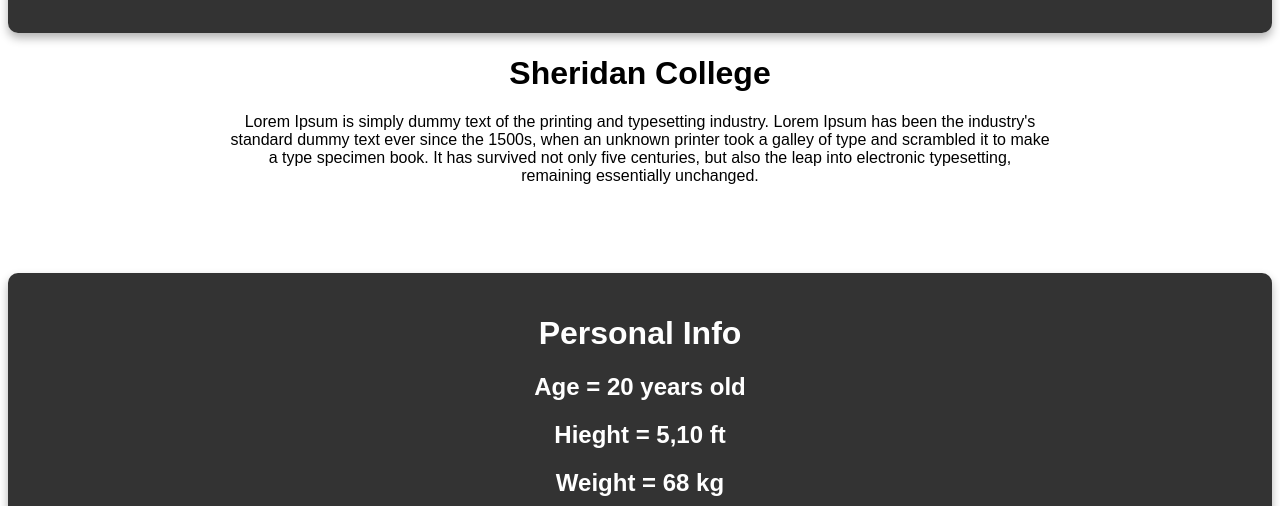
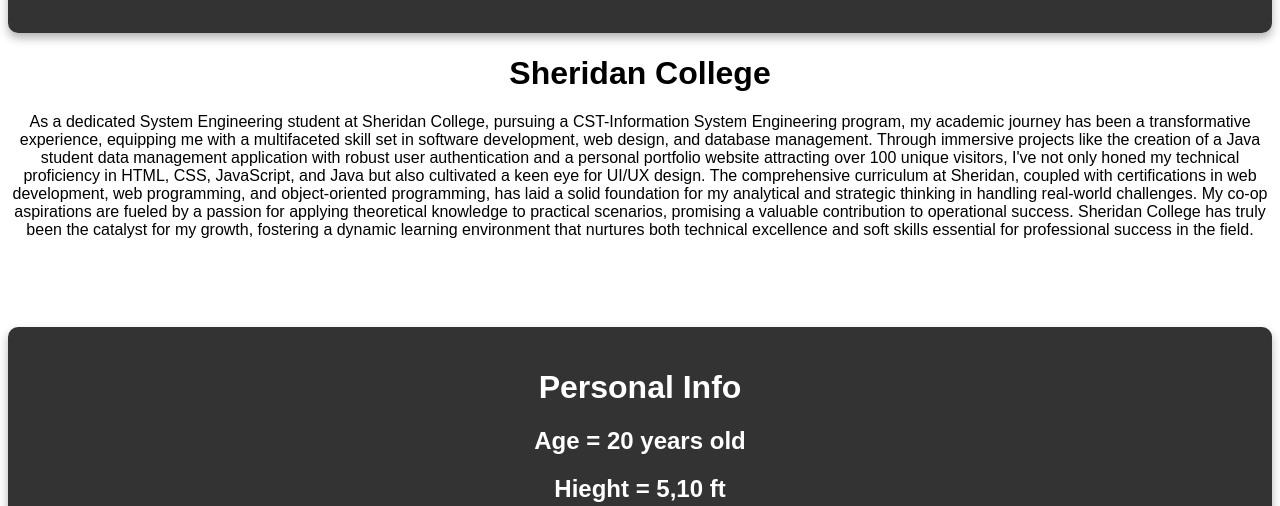
Before and after one commit to JasjeetChatha/Resume.com, a plain HTML site: page index.html in a window 1280 px wide. Shown: the part 307-813 px from the top of the page. Drawn offline with Linux system fonts and the light colour scheme.

Commit message:
changing college info

```diff
--- a/index.html
+++ b/index.html
@@ -30,13 +30,7 @@
     </div>
     <div id="college">
         <h1>Sheridan College</h1>
-        <p>Lorem Ipsum is simply dummy text of the printing and typesetting
-            industry. Lorem Ipsum has been the industry's<br>
-            standard dummy text ever since the 1500s, when an
-            unknown printer took a galley of type and scrambled it to make <br>
-            a type specimen book. It has survived not only five centuries,
-            but also the leap into electronic typesetting, <br>
-            remaining essentially unchanged.
+        <p>As a dedicated System Engineering student at Sheridan College, pursuing a CST-Information System Engineering program, my academic journey has been a transformative experience, equipping me with a multifaceted skill set in software development, web design, and database management. Through immersive projects like the creation of a Java student data management application with robust user authentication and a personal portfolio website attracting over 100 unique visitors, I've not only honed my technical proficiency in HTML, CSS, JavaScript, and Java but also cultivated a keen eye for UI/UX design. The comprehensive curriculum at Sheridan, coupled with certifications in web development, web programming, and object-oriented programming, has laid a solid foundation for my analytical and strategic thinking in handling real-world challenges. My co-op aspirations are fueled by a passion for applying theoretical knowledge to practical scenarios, promising a valuable contribution to operational success. Sheridan College has truly been the catalyst for my growth, fostering a dynamic learning environment that nurtures both technical excellence and soft skills essential for professional success in the field.
         </p>
     </div>
     <div id="myimage"></div>
```
